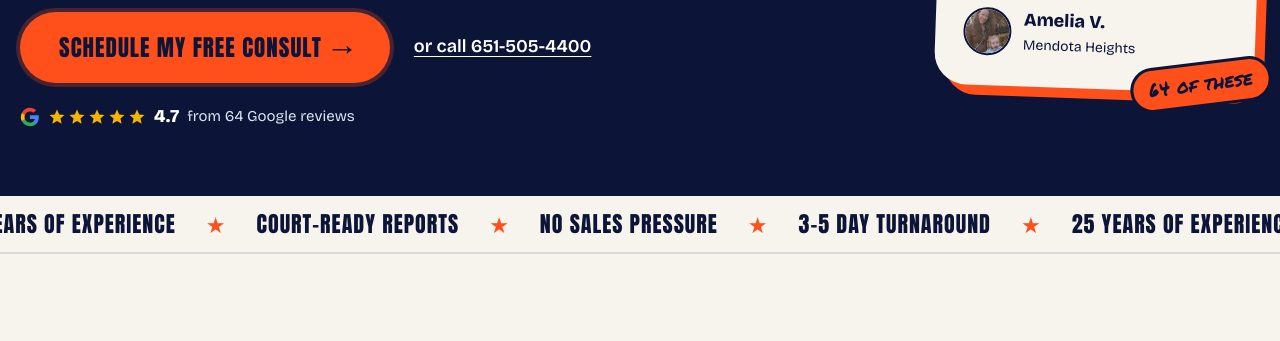
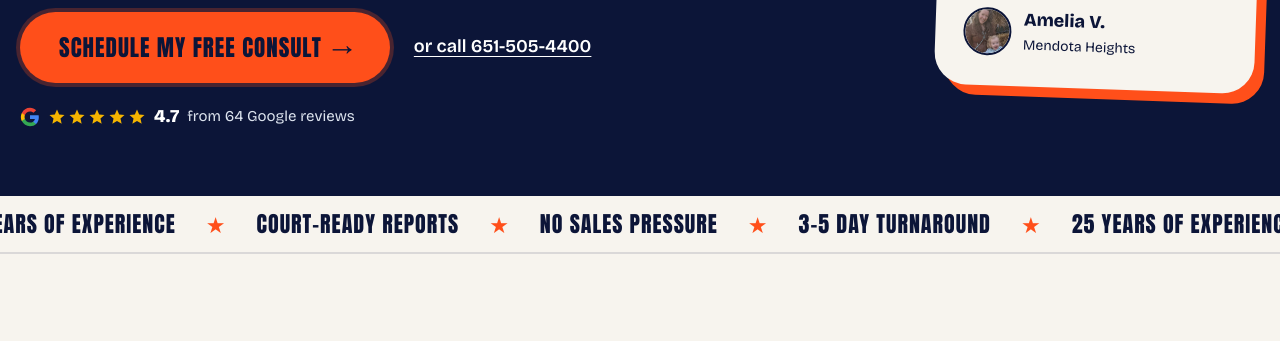
Before and after one commit to bgoheen/metrowide, a plain HTML site: page index.html in a window 1280 px wide. Shown: the part 437-778 px from the top of the page. Drawn offline with nearby package versions, Linux system fonts and the light colour scheme.

Commit message:
Hero review card: remove sticker
Co-Authored-By: Claude Opus 5.5 <noreply@anthropic.com>
Claude-Session: https://claude.ai/code/session_01D6vLNLvEHegWgexP96S64j

```diff
--- a/index.html
+++ b/index.html
@@ -51,8 +51,7 @@
 .hr-who{display:flex;align-items:center;gap:12px;margin-top:18px;line-height:1.3}
 .hr-who img{width:48px;height:48px;border-radius:999px;object-fit:cover;border:2px solid var(--navy)}
 .hr-who span span{font-size:14px}
-.hero-review .sticker{right:-12px;bottom:-18px;transform:rotate(-7deg)}
-@media (max-width:760px){.hero-review{max-width:none;padding:0 6px 10px}.hr-big{font-size:32px}.hero-review .sticker{right:0}}
+@media (max-width:760px){.hero-review{max-width:none;padding:0 6px 10px}.hr-big{font-size:32px}}
 </style>
 <script type="application/ld+json">
 {
@@ -288,7 +287,6 @@ gtag("config","AW-1062322289/6YHqCNm5rKEdEPGAx_oD",{"phone_conversion_number":"6
 </blockquote>
 <figcaption class="hr-who"><img src="images/Amelia_V.jpg" alt="" width="48" height="48"><span><strong>Amelia V.</strong><br><span>Mendota Heights</span></span></figcaption>
 </figure>
-<span class="sticker">64 of these</span>
 </div>
 </section>
 </div>
```
